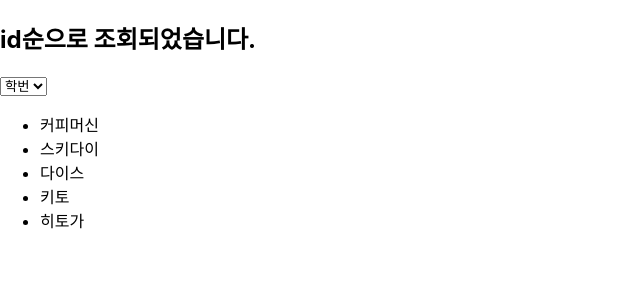
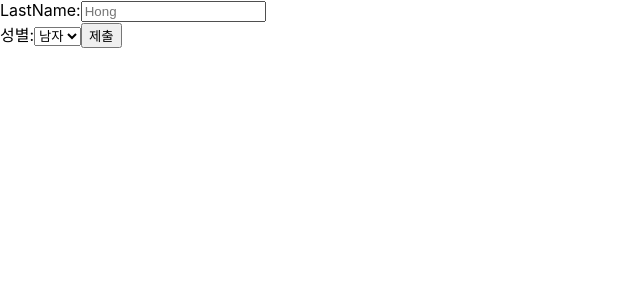
Before and after one commit to Aeeeoong/react_study, a React (Create React App) app in the folder soaple_react/: page / in a window 1280 px wide. Shown: the top 300 px of the page, without its empty margins (0-640 px from the left). Built offline with nearby package versions, Linux system fonts and the light colour scheme.

Commit message:
chapter_11 commit

```diff
--- a/soaple_react/src/chapter_10/AttendanceBook.jsx
+++ b/soaple_react/src/chapter_10/AttendanceBook.jsx
@@ -55,7 +55,7 @@ function AttendanceBook(props) {
             </select>
             <ul>
                 {sortedItem.map((student) => {
-                    return <li key={student.id}>{student.name}</li>
+                    return <li key={student.id}>{student.id}</li>
                 })}
             </ul>
         </div>
--- /dev/null
+++ b/soaple_react/src/chapter_11/SignUp.jsx
@@ -0,0 +1,76 @@
+import React, { useEffect, useState } from "react";
+
+const savedDataBase = [
+    {
+        id: 1,
+        name: "Kim",
+        age: 19,
+    },
+    {
+        id: 2,
+        name: "Lee",
+        age: 21,
+    },
+    {
+        id: 3,
+        name: "Jeong",
+        age: 17,
+    },
+]
+
+
+function SignUp(props) {
+    const [name, setName] = useState("");
+    const [check, setCheck] = useState("");
+    const [gender, setGender] = useState("남자")
+
+    const handleChangeName = (event) => {
+        setName(event.target.value);
+    }
+    const savedCheck = () => {
+        if (name !== '') {
+            for (let i = 0; i < savedDataBase.length; i++) {
+                return savedDataBase[i].name === name ? setCheck("이미 있음") : setCheck("사용가능")
+            }
+        } else {
+            setCheck("공백은 불가능합니다.")
+        }
+    }
+
+    const handleSumbit = (event) => {
+        alert(`이름 : ${name}, 성별 : ${gender}`);
+        event.preventDefault();
+    }
+
+    return (
+        <form onSubmit={handleSumbit}>
+            <div>
+                <label>
+                    LastName:
+                    <input
+                        type="text"
+                        name="LastName"
+                        value={name}
+                        onChange={handleChangeName}
+                        placeholder="Hong"
+                        spellCheck={false}
+                        maxLength={6} />
+                </label>
+                <br/>
+                <label>
+                    성별:
+                    <select name="gender">
+                        <option value="남자">남자</option>
+                        <option value="여자">여자</option>
+                    </select>
+                </label>
+                <button type="submit">제출</button>
+                {/* <button onClick={savedCheck}>체크</button> */}
+            </div>
+            {/* <div style={{color: "red"}}>{check}</div> */}
+        </form>
+    )
+
+}
+
+export default SignUp;
--- a/soaple_react/src/index.js
+++ b/soaple_react/src/index.js
@@ -15,6 +15,7 @@ import ConfirmButtonClass from './chapter_08/ConfirmButtonClass';
 import ConfirmButtonFunc from './chapter_08/ConfirmButtonFunc';
 import LandingPage from './chapter_09/LandingPage';
 import AttendanceBook from './chapter_10/AttendanceBook';
+import SignUp from './chapter_11/SignUp';
 
 const root = ReactDOM.createRoot(document.getElementById('root'));
 // root.render(
@@ -46,7 +47,8 @@ const root = ReactDOM.createRoot(document.getElementById('root'));
       // <ConfirmButtonClass/>
       // <ConfirmButtonFunc/>
       // <LandingPage/>
-      <AttendanceBook/>
+      // <AttendanceBook/>
+      <SignUp/>
     // </React.StrictMode>
   );
 
```
